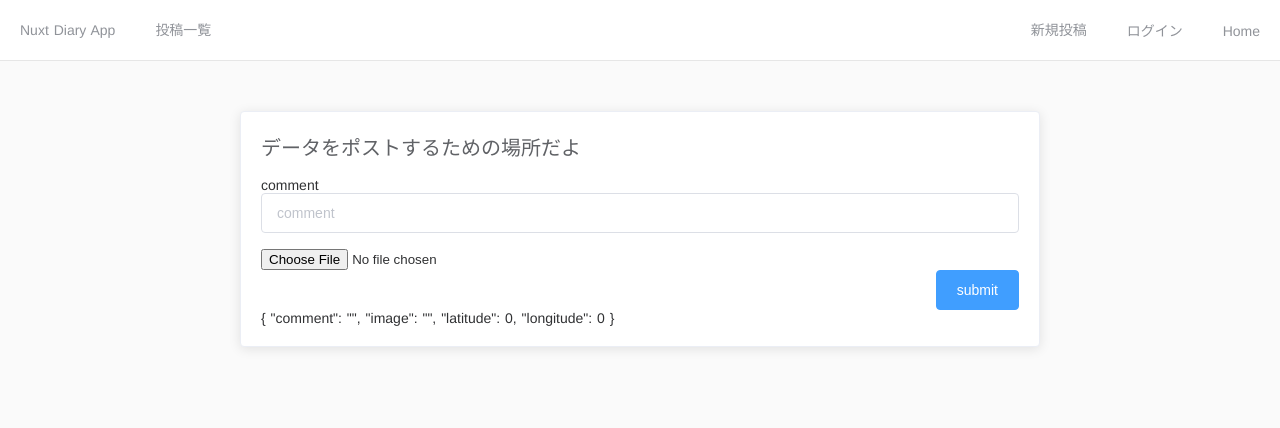
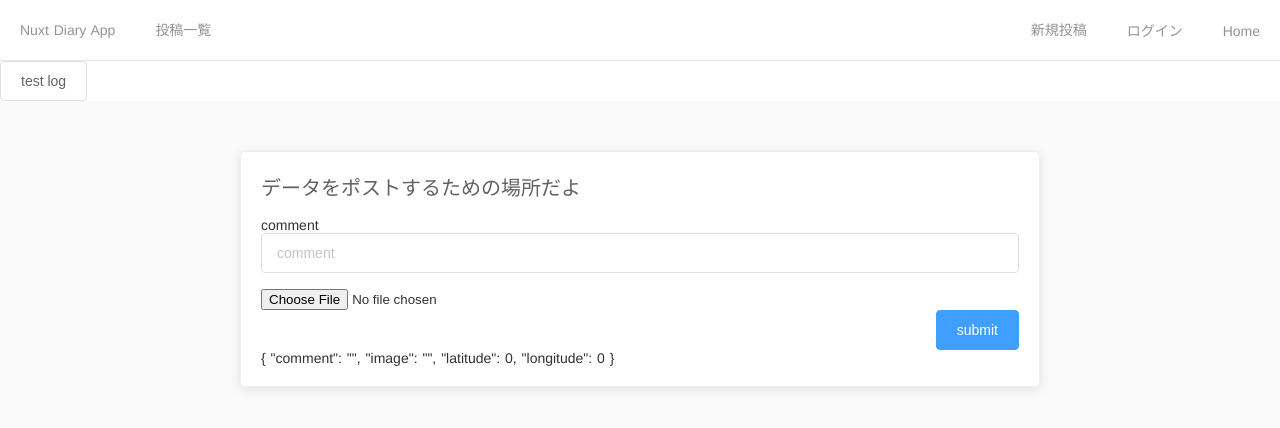
Before and after one commit to ryu1-1uyr/firenuxt, a Nuxt app: page /posts/new in a window 1280 px wide. Shown: the top 428 px of the page. Built offline with nearby package versions, Linux system fonts and the light colour scheme.

Commit message:
動作が不安定2月一旦置いて置いてる

```diff
--- a/components/Postdata.vue
+++ b/components/Postdata.vue
@@ -80,8 +80,9 @@
             name: 'ryu' //今は定数のユーザー名だけどそのうちなんとかする
           })
         })
+        console.log("submit!")
         //闇の実装
-        location.href = "http://localhost:3000/"
+        // location.href = "http://localhost:3000/"
       },
       async locationtest () {
         await geolocation.getCurrentPosition( (err, position) => {
--- a/layouts/default.vue
+++ b/layouts/default.vue
@@ -1,6 +1,8 @@
 <template>
   <div>
     <TheHeader />
+    <el-button @click="testlog">test log</el-button>
+    <p style='display: none'>{{loadList}}</p>
     <!--<Postdata />-->
     <div class="wrapper">
       <nuxt class="container" />
```
